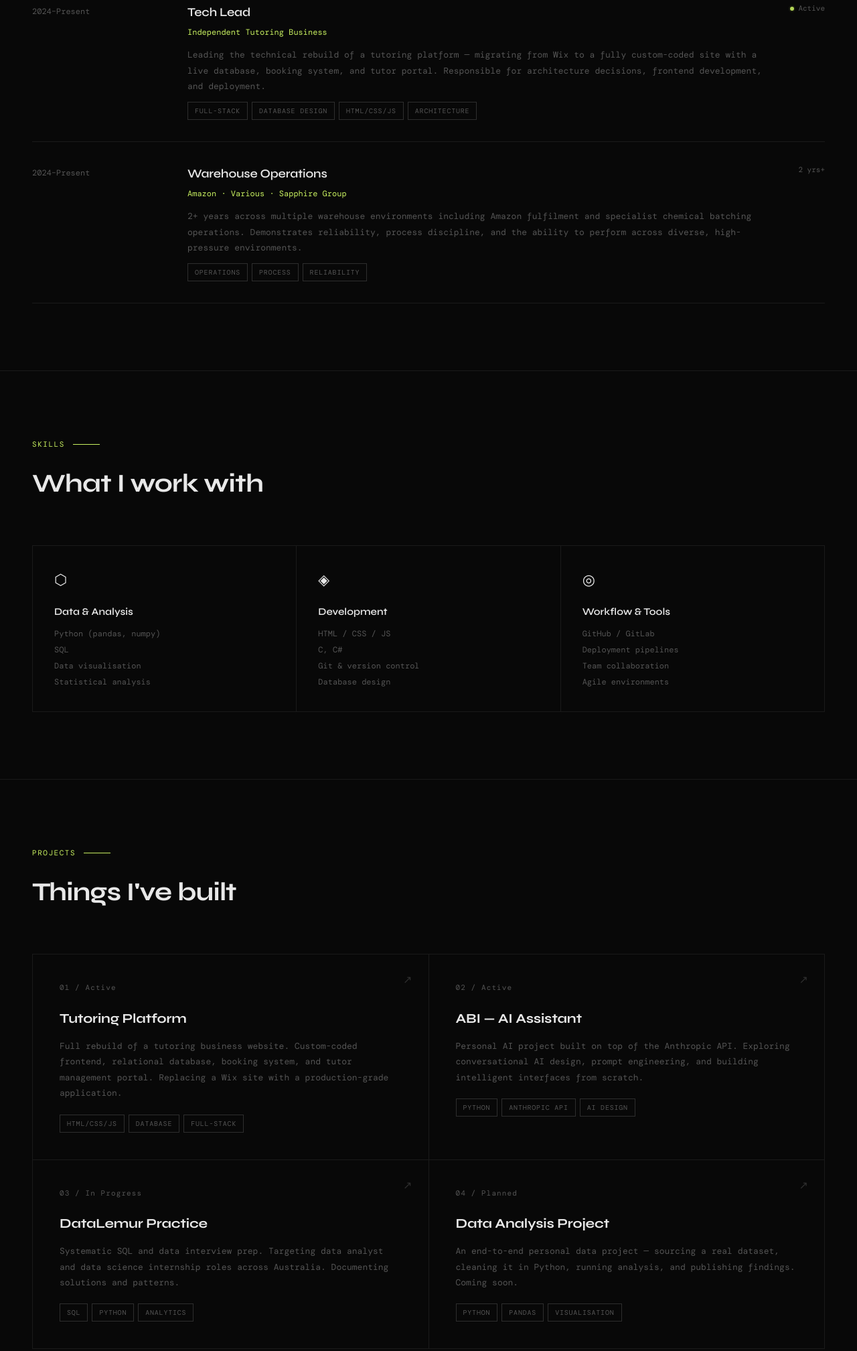
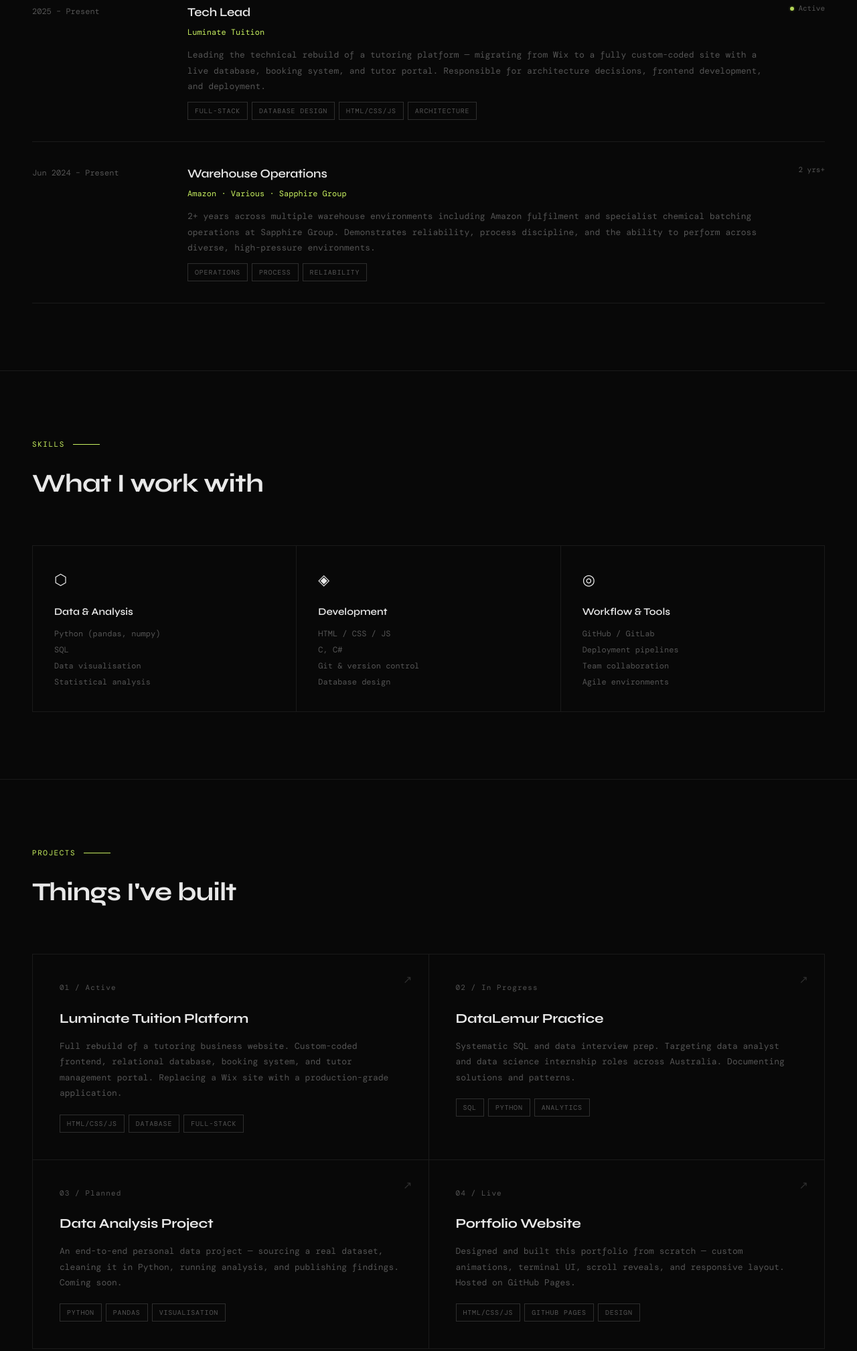
Before and after one commit to Arun-Jayakanth/Arun-Jayakanth.github.io, a plain HTML site: page index.html in a window 1280 px wide. Shown: the part 1331-3348 px from the top of the page at 67% size. Drawn offline with nearby package versions, Linux system fonts and the light colour scheme; a web font is replaced by a local one.

Commit message:
Refactor index.html for content and structure updates

```diff
--- a/index.html
+++ b/index.html
@@ -8,7 +8,6 @@
 <link href="https://fonts.googleapis.com/css2?family=Syne:wght@400;500;600;700;800&family=DM+Mono:ital,wght@0,300;0,400;1,300&display=swap" rel="stylesheet">
 <style>
   *, *::before, *::after { margin: 0; padding: 0; box-sizing: border-box; }
-
   :root {
     --bg: #080808;
     --surface: #0f0f0f;
@@ -20,9 +19,7 @@
     --accent-dim: rgba(200, 240, 96, 0.08);
     --accent-glow: rgba(200, 240, 96, 0.15);
   }
-
   html { scroll-behavior: smooth; }
-
   body {
     background: var(--bg);
     color: var(--text);
@@ -32,8 +29,6 @@
     cursor: none;
     overflow-x: hidden;
   }
-
-  /* Custom cursor */
   .cursor {
     position: fixed;
     width: 8px; height: 8px;
@@ -56,8 +51,6 @@
   }
   .cursor.hover { width: 14px; height: 14px; }
   .cursor-ring.hover { width: 48px; height: 48px; border-color: rgba(200,240,96,0.6); }
-
-  /* Grain overlay */
   body::before {
     content: '';
     position: fixed;
@@ -67,8 +60,6 @@
     z-index: 9000;
     opacity: 0.5;
   }
-
-  /* Nav */
   nav {
     position: fixed;
     top: 0; left: 0; right: 0;
@@ -104,8 +95,6 @@
     transition: color 0.2s;
   }
   .nav-links a:hover { color: var(--text); }
-
-  /* Hero */
   #hero {
     min-height: 100vh;
     display: grid;
@@ -115,7 +104,6 @@
     position: relative;
     overflow: hidden;
   }
-
   .hero-grid-lines {
     position: absolute;
     inset: 0;
@@ -125,9 +113,7 @@
     background-size: 80px 80px;
     mask-image: radial-gradient(ellipse at 60% 50%, black 30%, transparent 70%);
   }
-
   .hero-left { padding-top: 80px; }
-
   .hero-tag {
     display: inline-flex;
     align-items: center;
@@ -145,7 +131,6 @@
     width: 24px; height: 1px;
     background: var(--accent);
   }
-
   .hero-name {
     font-family: 'Syne', sans-serif;
     font-weight: 800;
@@ -157,7 +142,6 @@
     animation: fadeUp 0.6s ease forwards 0.35s;
   }
   .hero-name .line2 { color: var(--muted); }
-
   .hero-desc {
     max-width: 420px;
     color: var(--muted);
@@ -167,14 +151,12 @@
     animation: fadeUp 0.6s ease forwards 0.5s;
   }
   .hero-desc strong { color: var(--text); font-weight: 400; }
-
   .hero-ctas {
     display: flex;
     gap: 16px;
     opacity: 0;
     animation: fadeUp 0.6s ease forwards 0.65s;
   }
-
   .btn-primary {
     display: inline-flex;
     align-items: center;
@@ -191,7 +173,6 @@
     transition: background 0.2s, transform 0.2s;
   }
   .btn-primary:hover { background: #d4f570; transform: translateY(-1px); }
-
   .btn-secondary {
     display: inline-flex;
     align-items: center;
@@ -207,8 +188,6 @@
     transition: border-color 0.2s, color 0.2s, transform 0.2s;
   }
   .btn-secondary:hover { border-color: var(--accent); color: var(--accent); transform: translateY(-1px); }
-
-  /* Hero right — terminal */
   .hero-right {
     display: flex;
     justify-content: flex-end;
@@ -216,7 +195,6 @@
     opacity: 0;
     animation: fadeIn 0.8s ease forwards 0.8s;
   }
-
   .terminal {
     width: 380px;
     background: var(--surface);
@@ -250,8 +228,6 @@
     vertical-align: middle;
     margin-left: 2px;
   }
-
-  /* Sections */
   section { padding: 100px 48px; }
   .section-label {
     font-size: 11px;
@@ -277,8 +253,6 @@
     letter-spacing: -0.02em;
     margin-bottom: 60px;
   }
-
-  /* Experience */
   #experience { border-top: 1px solid var(--border); }
   .exp-grid { display: flex; flex-direction: column; }
   .exp-item {
@@ -328,8 +302,6 @@
     margin-right: 6px;
     animation: pulse 2s ease infinite;
   }
-
-  /* Skills */
   #skills { border-top: 1px solid var(--border); }
   .skills-grid {
     display: grid;
@@ -352,8 +324,6 @@
     margin-bottom: 8px;
   }
   .skill-list { color: var(--muted); font-size: 12px; line-height: 2; }
-
-  /* Projects */
   #projects { border-top: 1px solid var(--border); }
   .projects-grid {
     display: grid;
@@ -388,8 +358,6 @@
     margin-bottom: 12px;
   }
   .project-desc { color: var(--muted); font-size: 13px; line-height: 1.8; margin-bottom: 20px; }
-
-  /* Contact */
   #contact {
     border-top: 1px solid var(--border);
     text-align: center;
@@ -419,8 +387,6 @@
     transition: color 0.2s, border-color 0.2s;
   }
   .contact-link:hover { color: var(--accent); border-color: var(--accent); }
-
-  /* Footer */
   footer {
     border-top: 1px solid var(--border);
     padding: 24px 48px;
@@ -429,8 +395,6 @@
     align-items: center;
   }
   footer p { color: var(--muted); font-size: 11px; letter-spacing: 0.06em; }
-
-  /* Animations */
   @keyframes fadeUp {
     from { opacity: 0; transform: translateY(20px); }
     to { opacity: 1; transform: translateY(0); }
@@ -447,15 +411,12 @@
     0%, 100% { opacity: 1; box-shadow: 0 0 0 0 var(--accent-glow); }
     50% { opacity: 0.8; box-shadow: 0 0 0 4px transparent; }
   }
-
-  /* Scroll reveal */
   .reveal {
     opacity: 0;
     transform: translateY(24px);
     transition: opacity 0.6s ease, transform 0.6s ease;
   }
   .reveal.visible { opacity: 1; transform: none; }
-
   @media (max-width: 900px) {
     nav { padding: 20px 24px; }
     .nav-links { display: none; }
@@ -470,10 +431,8 @@
 </style>
 </head>
 <body>
-
 <div class="cursor" id="cursor"></div>
 <div class="cursor-ring" id="cursorRing"></div>
-
 <nav id="nav">
   <a href="#" class="nav-logo">A<span>.</span>J</a>
   <ul class="nav-links">
@@ -483,7 +442,6 @@
     <li><a href="#contact">Contact</a></li>
   </ul>
 </nav>
-
 <!-- HERO -->
 <section id="hero">
   <div class="hero-grid-lines"></div>
@@ -503,7 +461,6 @@
       <a href="#experience" class="btn-secondary">View work</a>
     </div>
   </div>
-
   <div class="hero-right">
     <div class="terminal">
       <div class="terminal-bar">
@@ -524,7 +481,6 @@
     </div>
   </div>
 </section>
-
 <!-- EXPERIENCE -->
 <section id="experience">
   <div class="section-label reveal">Experience</div>
@@ -532,11 +488,11 @@
   <div class="exp-grid">
 
     <div class="exp-item reveal">
-      <div class="exp-date">2024</div>
+      <div class="exp-date">Jan – May 2024</div>
       <div>
         <div class="exp-role">Software Cadet</div>
         <div class="exp-company">WiseTech Global</div>
-        <div class="exp-desc">Contributed to real-world projects within accounting and logistics teams. Gained hands-on experience with version control workflows, frontend development, and cross-functional team collaboration inside one of Australia's leading ASX-listed tech companies.</div>
+        <div class="exp-desc">Contributed to real-world projects within accounting and logistics teams under mentorship. Gained hands-on experience with version control workflows, frontend development, and cross-functional team collaboration inside one of Australia's leading ASX-listed tech companies.</div>
         <div class="exp-tags">
           <span class="tag">C</span>
           <span class="tag">C#</span>
@@ -550,10 +506,10 @@
     </div>
 
     <div class="exp-item reveal">
-      <div class="exp-date">2024–Present</div>
+      <div class="exp-date">2025 – Present</div>
       <div>
         <div class="exp-role">Tech Lead</div>
-        <div class="exp-company">Independent Tutoring Business</div>
+        <div class="exp-company">Luminate Tuition</div>
         <div class="exp-desc">Leading the technical rebuild of a tutoring platform — migrating from Wix to a fully custom-coded site with a live database, booking system, and tutor portal. Responsible for architecture decisions, frontend development, and deployment.</div>
         <div class="exp-tags">
           <span class="tag">Full-Stack</span>
@@ -566,11 +522,11 @@
     </div>
 
     <div class="exp-item reveal">
-      <div class="exp-date">2024–Present</div>
+      <div class="exp-date">Jun 2024 – Present</div>
       <div>
         <div class="exp-role">Warehouse Operations</div>
         <div class="exp-company">Amazon · Various · Sapphire Group</div>
-        <div class="exp-desc">2+ years across multiple warehouse environments including Amazon fulfilment and specialist chemical batching operations. Demonstrates reliability, process discipline, and the ability to perform across diverse, high-pressure environments.</div>
+        <div class="exp-desc">2+ years across multiple warehouse environments including Amazon fulfilment and specialist chemical batching operations at Sapphire Group. Demonstrates reliability, process discipline, and the ability to perform across diverse, high-pressure environments.</div>
         <div class="exp-tags">
           <span class="tag">Operations</span>
           <span class="tag">Process</span>
@@ -582,7 +538,6 @@
 
   </div>
 </section>
-
 <!-- SKILLS -->
 <section id="skills">
   <div class="section-label reveal">Skills</div>
@@ -605,7 +560,6 @@
     </div>
   </div>
 </section>
-
 <!-- PROJECTS -->
 <section id="projects">
   <div class="section-label reveal">Projects</div>
@@ -613,7 +567,7 @@
   <div class="projects-grid reveal">
     <div class="project-card">
       <div class="project-num">01 / Active</div>
-      <div class="project-title">Tutoring Platform</div>
+      <div class="project-title">Luminate Tuition Platform</div>
       <div class="project-desc">Full rebuild of a tutoring business website. Custom-coded frontend, relational database, booking system, and tutor management portal. Replacing a Wix site with a production-grade application.</div>
       <div class="exp-tags">
         <span class="tag">HTML/CSS/JS</span>
@@ -622,17 +576,7 @@
       </div>
     </div>
     <div class="project-card">
-      <div class="project-num">02 / Active</div>
-      <div class="project-title">ABI — AI Assistant</div>
-      <div class="project-desc">Personal AI project built on top of the Anthropic API. Exploring conversational AI design, prompt engineering, and building intelligent interfaces from scratch.</div>
-      <div class="exp-tags">
-        <span class="tag">Python</span>
-        <span class="tag">Anthropic API</span>
-        <span class="tag">AI Design</span>
-      </div>
-    </div>
-    <div class="project-card">
-      <div class="project-num">03 / In Progress</div>
+      <div class="project-num">02 / In Progress</div>
       <div class="project-title">DataLemur Practice</div>
       <div class="project-desc">Systematic SQL and data interview prep. Targeting data analyst and data science internship roles across Australia. Documenting solutions and patterns.</div>
       <div class="exp-tags">
@@ -642,7 +586,7 @@
       </div>
     </div>
     <div class="project-card">
-      <div class="project-num">04 / Planned</div>
+      <div class="project-num">03 / Planned</div>
       <div class="project-title">Data Analysis Project</div>
       <div class="project-desc">An end-to-end personal data project — sourcing a real dataset, cleaning it in Python, running analysis, and publishing findings. Coming soon.</div>
       <div class="exp-tags">
@@ -651,29 +595,35 @@
         <span class="tag">Visualisation</span>
       </div>
     </div>
+    <div class="project-card">
+      <div class="project-num">04 / Live</div>
+      <div class="project-title">Portfolio Website</div>
+      <div class="project-desc">Designed and built this portfolio from scratch — custom animations, terminal UI, scroll reveals, and responsive layout. Hosted on GitHub Pages.</div>
+      <div class="exp-tags">
+        <span class="tag">HTML/CSS/JS</span>
+        <span class="tag">GitHub Pages</span>
+        <span class="tag">Design</span>
+      </div>
+    </div>
   </div>
 </section>
-
 <!-- CONTACT -->
 <section id="contact">
   <div class="section-label reveal" style="justify-content:center">Contact</div>
   <h2 class="contact-title reveal">Let's<br><span>talk.</span></h2>
-  <p class="contact-sub reveal">Open to data analyst and data science internships in Australia. Available from late 2026.</p>
+  <p class="contact-sub reveal">Open to data analyst and data science internships in Sydney. Available from late 2026.</p>
   <div class="contact-links reveal">
     <a href="mailto:arunachan@email.com" class="contact-link">Email</a>
     <a href="https://www.linkedin.com/in/arunachan-jayakanth" class="contact-link">LinkedIn</a>
     <a href="https://github.com/Arun-Jayakanth" class="contact-link">GitHub</a>
-    <a href="https://Arun-Jayakanth.github.io/resume.pdf" class="contact-link">Resume ↓</a>
+    <a href="https://arun-jayakanth.github.io/resume.pdf" class="contact-link">Resume ↓</a>
   </div>
 </section>
-
 <footer>
   <p>© 2026 Arunachan Jayakanth</p>
   <p>Computing Science (Hons) · Available for internships</p>
 </footer>
-
 <script>
-  // Cursor
   const cursor = document.getElementById('cursor');
   const ring = document.getElementById('cursorRing');
   let mx = 0, my = 0, rx = 0, ry = 0;
@@ -692,14 +642,10 @@
     el.addEventListener('mouseenter', () => { cursor.classList.add('hover'); ring.classList.add('hover'); });
     el.addEventListener('mouseleave', () => { cursor.classList.remove('hover'); ring.classList.remove('hover'); });
   });
-
-  // Nav scroll
   const nav = document.getElementById('nav');
   window.addEventListener('scroll', () => {
     nav.classList.toggle('scrolled', window.scrollY > 40);
   });
-
-  // Scroll reveal
   const reveals = document.querySelectorAll('.reveal');
   const observer = new IntersectionObserver(entries => {
     entries.forEach((e, i) => {
```
